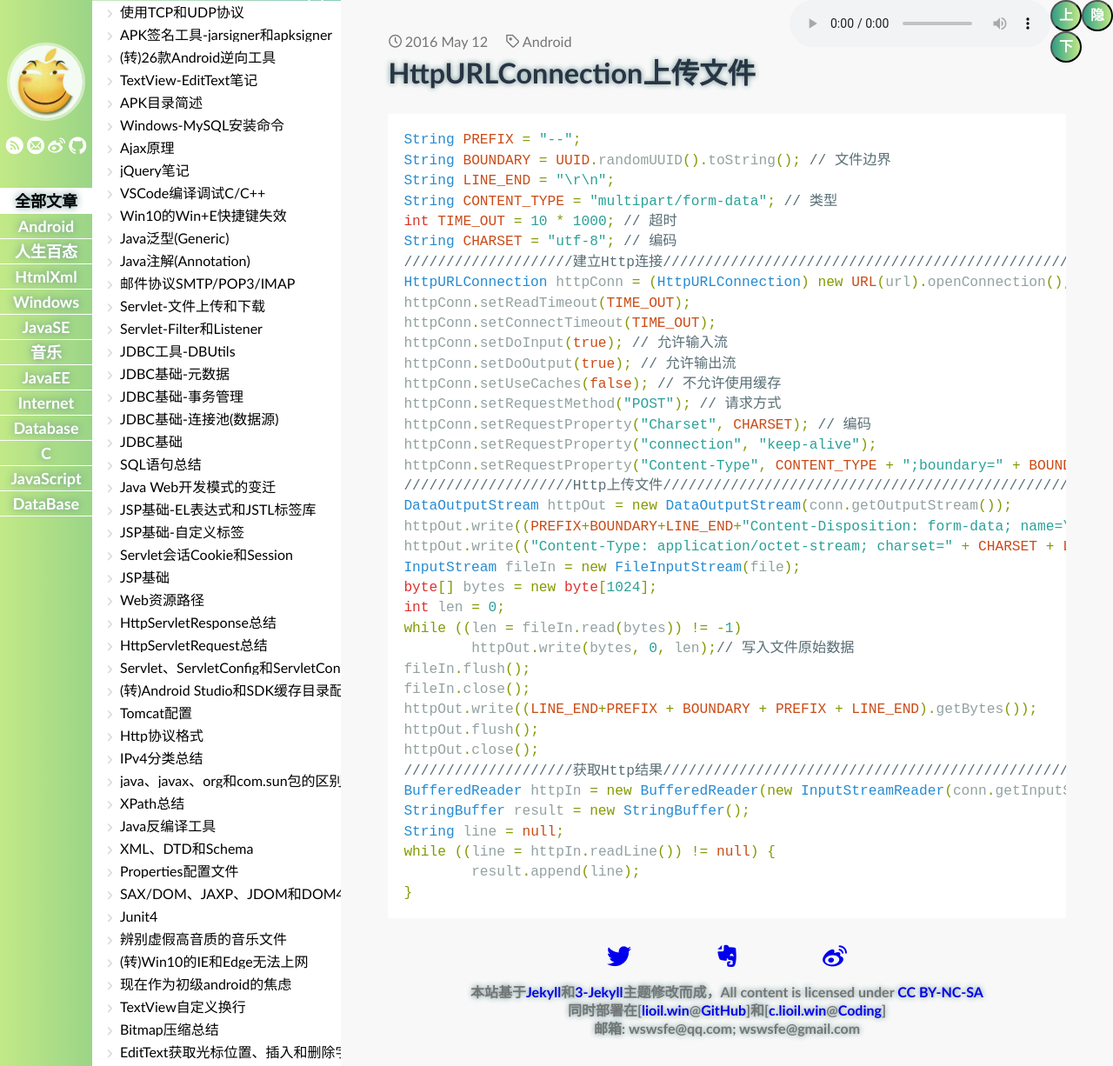
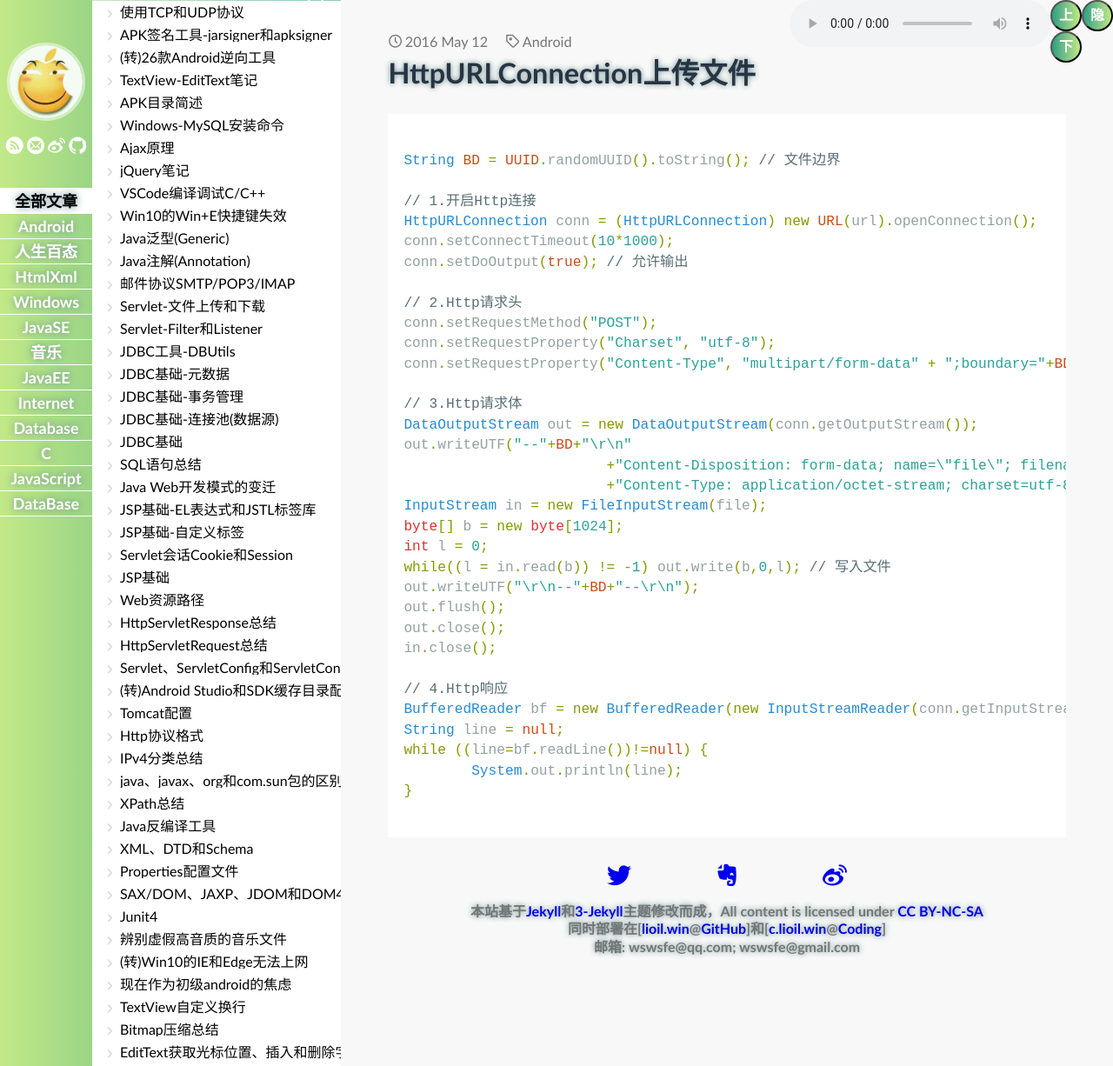
Before and after one commit to lioilwin/lioilwin.github.io, a Jekyll site: the page built from _posts/2016-05-12-HttpURLConnection-upLoadFile.md, in a window 1280 px wide. Shown: the whole page at 87% size. Built offline with Jekyll 4.4.1, drawn with Linux system fonts in a browser that asks for light colours; some web fonts are replaced; comment, search, counter and statistics services are not loaded.

Commit message:
Signed-off-by: life <life>

````diff
--- a/_posts/2016-05-12-HttpURLConnection-upLoadFile.md
+++ b/_posts/2016-05-12-HttpURLConnection-upLoadFile.md
@@ -5,42 +5,38 @@ tags: Android
 ---
 
 ```java
-String PREFIX = "--";
-String BOUNDARY = UUID.randomUUID().toString(); // 文件边界
-String LINE_END = "\r\n";
-String CONTENT_TYPE = "multipart/form-data"; // 类型
-int TIME_OUT = 10 * 1000; // 超时
-String CHARSET = "utf-8"; // 编码
-////////////////////建立Http连接///////////////////////////////////////////////////
-HttpURLConnection httpConn = (HttpURLConnection) new URL(url).openConnection();
-httpConn.setReadTimeout(TIME_OUT);
-httpConn.setConnectTimeout(TIME_OUT);
-httpConn.setDoInput(true); // 允许输入流
-httpConn.setDoOutput(true); // 允许输出流
-httpConn.setUseCaches(false); // 不允许使用缓存
-httpConn.setRequestMethod("POST"); // 请求方式
-httpConn.setRequestProperty("Charset", CHARSET); // 编码
-httpConn.setRequestProperty("connection", "keep-alive");
-httpConn.setRequestProperty("Content-Type", CONTENT_TYPE + ";boundary=" + BOUNDARY);
-////////////////////Http上传文件////////////////////////////////////////////////////////
-DataOutputStream httpOut = new DataOutputStream(conn.getOutputStream());
-httpOut.write((PREFIX+BOUNDARY+LINE_END+"Content-Disposition: form-data; name=\"upfile\"; filename=\"" + file.getName() + "\"" + LINE_END).getBytes()); // 服务器所需文件参数name="", filename=""
-httpOut.write(("Content-Type: application/octet-stream; charset=" + CHARSET + LINE_END + LINE_END).getBytes());
-InputStream fileIn = new FileInputStream(file);
-byte[] bytes = new byte[1024];
-int len = 0;
-while ((len = fileIn.read(bytes)) != -1)
-	httpOut.write(bytes, 0, len);// 写入文件原始数据
-fileIn.flush();
-fileIn.close();
-httpOut.write((LINE_END+PREFIX + BOUNDARY + PREFIX + LINE_END).getBytes());
-httpOut.flush();
-httpOut.close();
-////////////////////获取Http结果//////////////////////////////////////////////////////
-BufferedReader httpIn = new BufferedReader(new InputStreamReader(conn.getInputStream(), CHARSET));// utf-8以防乱码
-StringBuffer result = new StringBuffer();
+
+String BD = UUID.randomUUID().toString(); // 文件边界
+
+// 1.开启Http连接
+HttpURLConnection conn = (HttpURLConnection) new URL(url).openConnection();
+conn.setConnectTimeout(10*1000);
+conn.setDoOutput(true); // 允许输出
+
+// 2.Http请求头
+conn.setRequestMethod("POST");
+conn.setRequestProperty("Charset", "utf-8");
+conn.setRequestProperty("Content-Type", "multipart/form-data" + ";boundary="+BD);
+
+// 3.Http请求体
+DataOutputStream out = new DataOutputStream(conn.getOutputStream());
+out.writeUTF("--"+BD+"\r\n"
+			+"Content-Disposition: form-data; name=\"file\"; filename=\"filename\"\r\n"
+			+"Content-Type: application/octet-stream; charset=utf-8"+"\r\n");
+InputStream in = new FileInputStream(file);
+byte[] b = new byte[1024];
+int l = 0;
+while((l = in.read(b)) != -1) out.write(b,0,l); // 写入文件
+out.writeUTF("\r\n--"+BD+"--\r\n");
+out.flush();
+out.close();
+in.close();
+
+// 4.Http响应
+BufferedReader bf = new BufferedReader(new InputStreamReader(conn.getInputStream(),"utf-8"));
 String line = null;
-while ((line = httpIn.readLine()) != null) {
-	result.append(line);
+while ((line=bf.readLine())!=null) {
+	System.out.println(line);
 }
+
 ```
````
